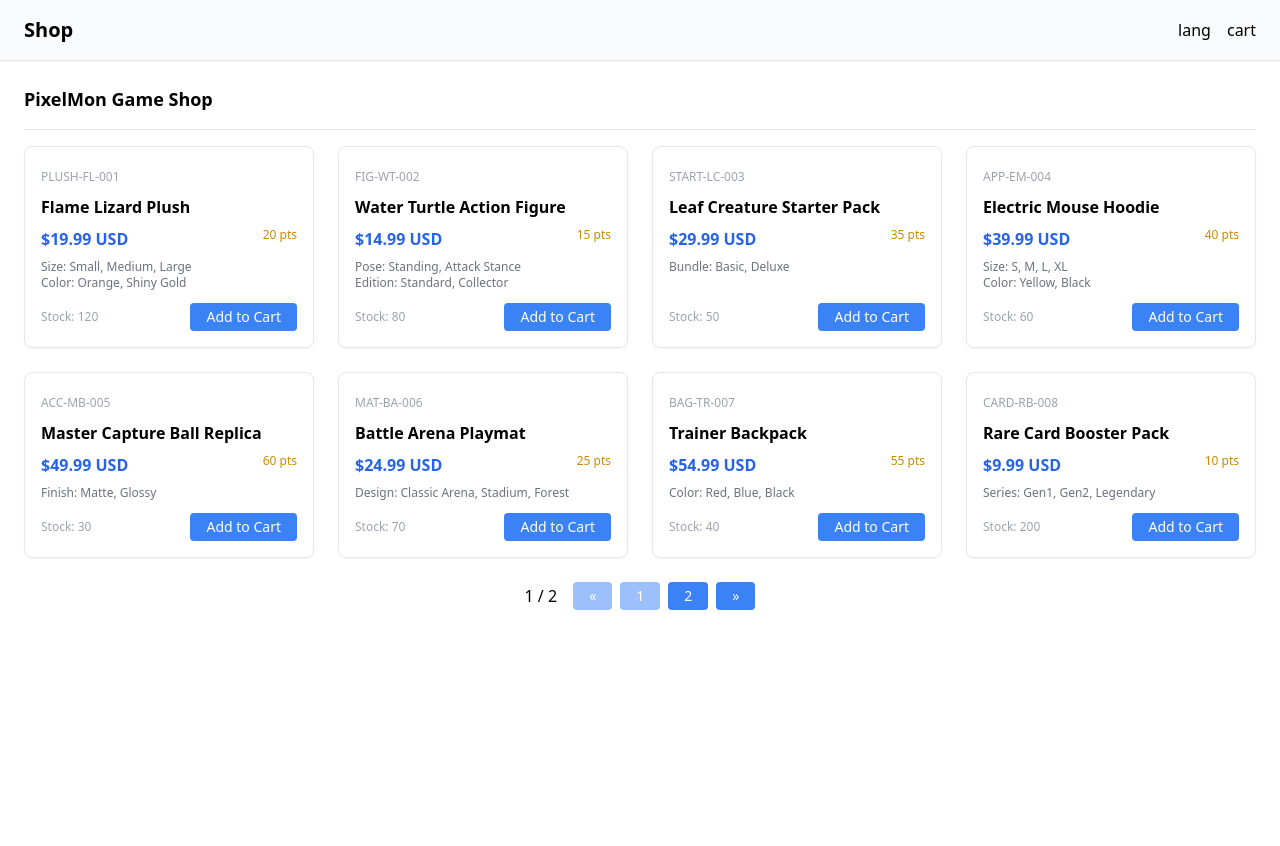
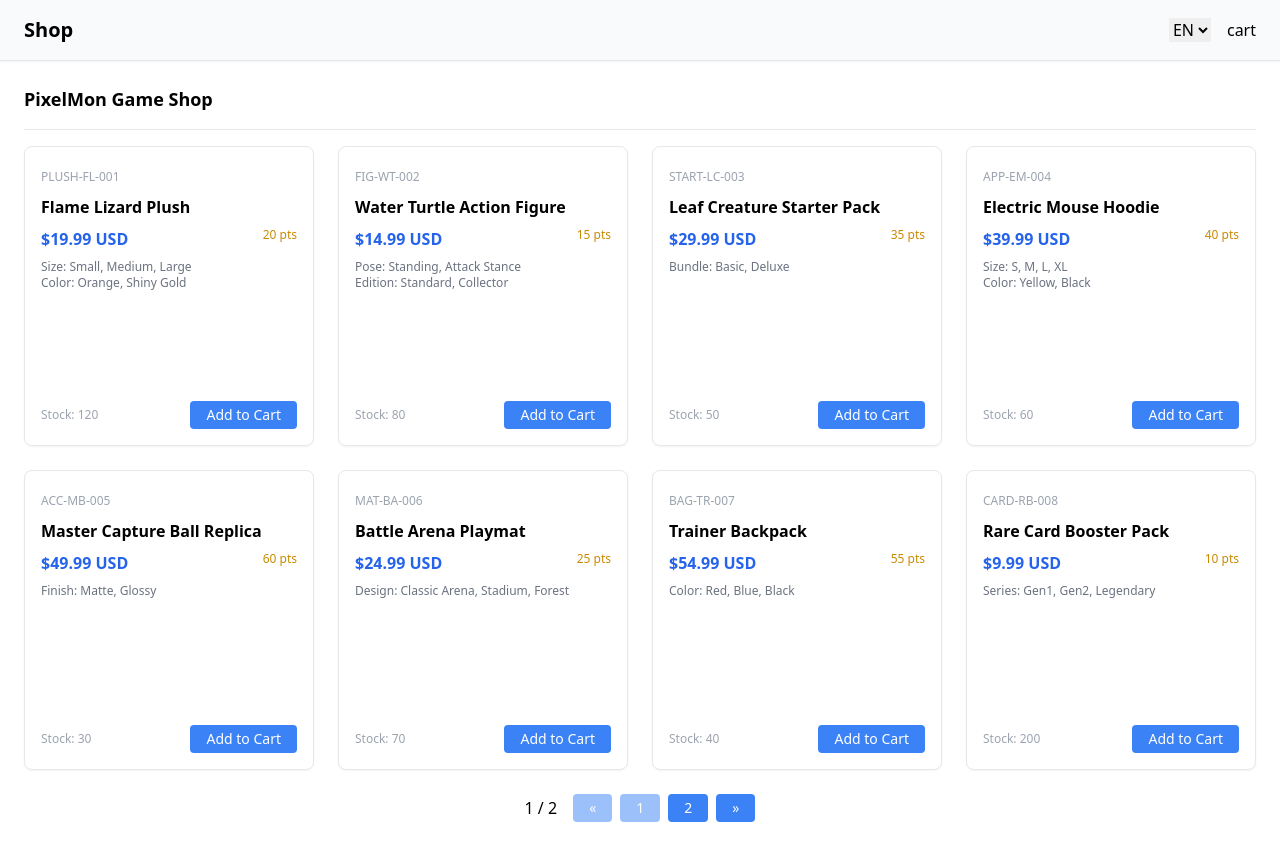
Before and after one commit to html5-ninja/test, a React (Vite) app: page / in a window 1280 px wide. Before the commit the page ends 800 px from the top, so only its background shows below. Built offline with nearby package versions, Linux system fonts and the light colour scheme.

Commit message:
add the language to the zustand appStore, make it persistant and add a select input to the header for language switch

```diff
--- a/src/component/Header/index.tsx
+++ b/src/component/Header/index.tsx
@@ -1,13 +1,30 @@
 import { useTranslation } from "react-i18next";
+import { useAppStore } from "../../store/useAppStore";
+
+const LANGUAGES = [
+  { value: "en", label: "EN" },
+  { value: "fr", label: "FR" },
+];
 
 const Header = () => {
   const { t } = useTranslation();
+  const { language, setLanguage } = useAppStore();
 
   return (
     <header className="flex justify-between items-center px-6 py-4 border-b shadow-sm bg-slate-50 sticky top-0 z-10">
-      <h1 className="text-xl font-bold">{t("header.title", "Shop")}</h1>
-      <div className="flex gap-4">
-        <div>lang</div>
+      <h1 className="text-xl font-bold">{t("header.title")}</h1>
+      <div className="flex gap-4 items-center">
+        <select
+          value={language}
+          onChange={(e) => setLanguage(e.target.value)}
+          aria-label="Select language"
+        >
+          {LANGUAGES.map(({ value, label }) => (
+            <option key={value} value={value}>
+              {label}
+            </option>
+          ))}
+        </select>
         <div>cart</div>
       </div>
     </header>
--- /dev/null
+++ b/src/i18n/getPersistedLanguage.ts
@@ -0,0 +1,9 @@
+export const getPersistedLanguage = (): string => {
+  try {
+    const stored = localStorage.getItem("app");
+    if (stored) return JSON.parse(stored).state?.language;
+  } catch {
+    return navigator.language.split("-")[0];
+  }
+  return navigator.language.split("-")[0];
+};
--- a/src/i18n/index.ts
+++ b/src/i18n/index.ts
@@ -2,10 +2,11 @@ import i18n from "i18next";
 import { initReactI18next } from "react-i18next";
 import en from "./locales/en/translation.json";
 import fr from "./locales/fr/translation.json";
+import { getPersistedLanguage } from "./getPersistedLanguage";
 
 i18n.use(initReactI18next).init({
   resources: { en: { translation: en }, fr: { translation: fr } },
-  lng: navigator.language.split("-")[0],
+  lng: getPersistedLanguage(),
   fallbackLng: "en",
   interpolation: { escapeValue: false },
 });
--- a/src/index.css
+++ b/src/index.css
@@ -6,7 +6,7 @@
   @apply bg-blue-500 text-white text-sm px-4 py-1 rounded hover:bg-blue-600 disabled:opacity-50 disabled:cursor-not-allowed;
 }
 .card {
-  @apply border rounded-lg p-4 flex flex-col gap-2 shadow-sm;
+  @apply border rounded-lg p-4 flex flex-col gap-2 shadow-sm min-h-[300px];
 }
 
 .container {
--- /dev/null
+++ b/src/store/useAppStore.ts
@@ -0,0 +1,22 @@
+import { create } from "zustand";
+import { persist } from "zustand/middleware";
+import i18n from "../i18n";
+import { getPersistedLanguage } from "../i18n/getPersistedLanguage";
+
+interface AppState {
+  language: string;
+  setLanguage: (lang: string) => void;
+}
+
+export const useAppStore = create<AppState>()(
+  persist(
+    (set) => ({
+      language: getPersistedLanguage(),
+      setLanguage: (lang) => {
+        i18n.changeLanguage(lang);
+        set({ language: lang });
+      },
+    }),
+    { name: "app" },
+  ),
+);
```
Also changed, not shown: 2 other files (tests, documents, lock files or other folders).
